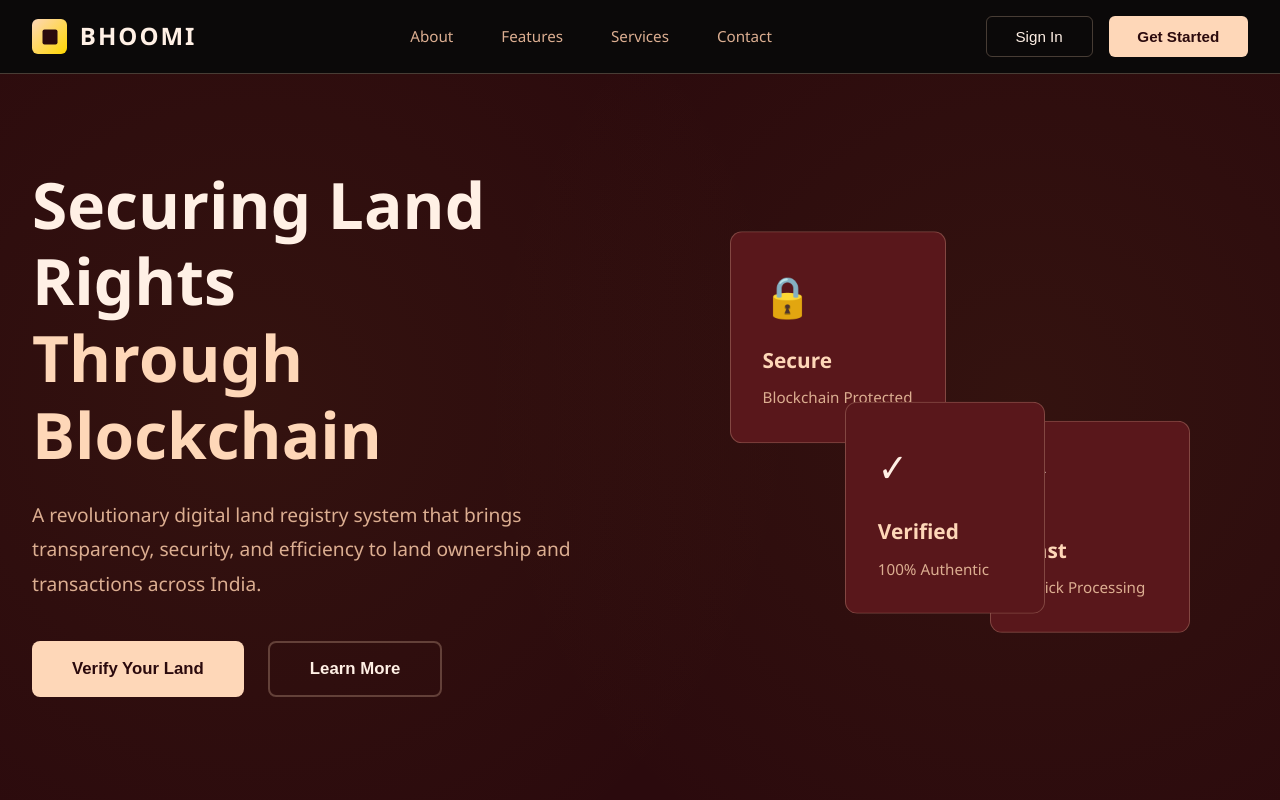
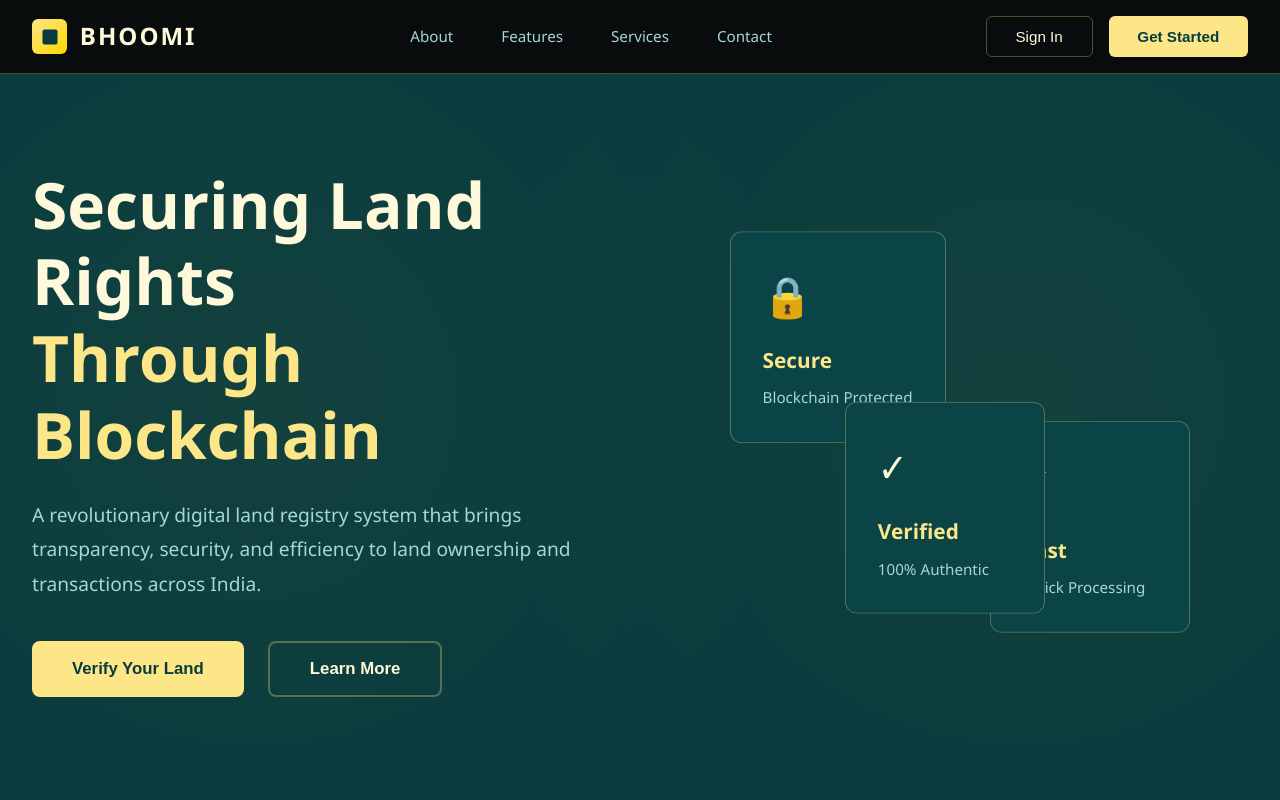
Before and after one commit to techashutosh03/B.H.U.M.I-, a plain HTML site: page index.html in a window 1280 px wide. Shown: the top 800 px of the page. Drawn offline with Linux system fonts and the light colour scheme.

Commit message:
Update UI color theme to Teal (#0d9da4) and Sunshine Gold (#fce688) gradient palette

```diff
--- a/assets/css/citizen.css
+++ b/assets/css/citizen.css
@@ -6,18 +6,18 @@
 }
 
 :root {
-  --primary-black: #2B0A0D;
-  --secondary-black: #421014;
-  --card-bg: #59171B;
-  --border-color: rgba(254, 215, 184, 0.25);
-  --accent-gold: #FED7B8;
-  --text-white: #FFF0E5;
-  --text-gray: #DCAE91;
-  --success-green: #FED7B8;
-  --warning-yellow: #E5BEA6;
-  --info-blue: #FED7B8;
+  --primary-black: #083B3E;
+  --secondary-black: #0D5256;
+  --card-bg: #0A4447;
+  --border-color: rgba(252, 230, 136, 0.3);
+  --accent-gold: #FCE688;
+  --text-white: #FFF9DB;
+  --text-gray: #A5D6D9;
+  --success-green: #FCE688;
+  --warning-yellow: #FCE688;
+  --info-blue: #0D9DA4;
   --error-red: #FF6B6B;
-  --purple: #8C2F34;
+  --purple: #1A7B81;
 }
 
 body {
--- a/assets/css/common.css
+++ b/assets/css/common.css
@@ -2,18 +2,18 @@
 @import url('https://fonts.googleapis.com/css2?family=Plus+Jakarta+Sans:wght@300;400;500;600;700;800&family=Outfit:wght@400;500;600;700;800&display=swap');
 
 :root {
-  --primary-black: #2B0A0D;
-  --secondary-black: #421014;
-  --card-bg: #59171B;
-  --border-color: rgba(254, 215, 184, 0.25);
-  --accent-gold: #FED7B8;
-  --text-white: #FFF0E5;
-  --text-gray: #DCAE91;
-  --success-green: #FED7B8;
-  --warning-yellow: #E5BEA6;
-  --info-blue: #FED7B8;
+  --primary-black: #083B3E;
+  --secondary-black: #0D5256;
+  --card-bg: #0A4447;
+  --border-color: rgba(252, 230, 136, 0.3);
+  --accent-gold: #FCE688;
+  --text-white: #FFF9DB;
+  --text-gray: #A5D6D9;
+  --success-green: #FCE688;
+  --warning-yellow: #FCE688;
+  --info-blue: #0D9DA4;
   --error-red: #FF6B6B;
-  --purple: #8C2F34;
+  --purple: #1A7B81;
 }
 
 * {
--- a/assets/css/landing.css
+++ b/assets/css/landing.css
@@ -6,13 +6,13 @@
 }
 
 :root {
-  --primary-black: #2B0A0D;
-  --secondary-black: #421014;
-  --accent-gold: #FED7B8;
-  --text-white: #FFF0E5;
-  --text-gray: #DCAE91;
-  --card-bg: #59171B;
-  --border-color: rgba(254, 215, 184, 0.25);
+  --primary-black: #083B3E;
+  --secondary-black: #0D5256;
+  --accent-gold: #FCE688;
+  --text-white: #FFF9DB;
+  --text-gray: #A5D6D9;
+  --card-bg: #0A4447;
+  --border-color: rgba(252, 230, 136, 0.3);
 }
 
 body {
```
